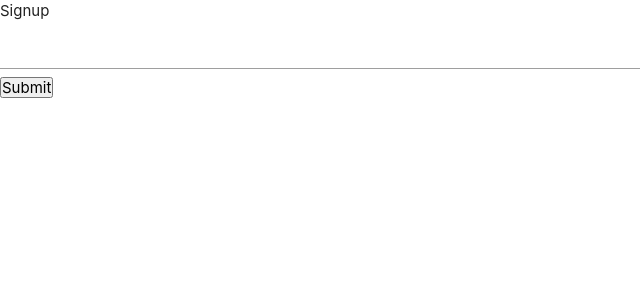
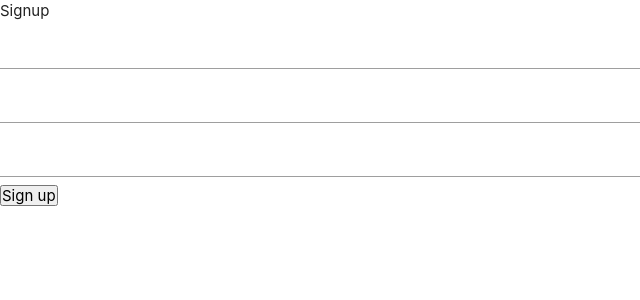
Before and after one commit to CarlssonK/foto-chatt, a React (Vite) app: page /signup in a window 1280 px wide. Shown: the top 300 px of the page, without its empty margins (0-640 px from the left). Built offline with nearby package versions, Linux system fonts and the light colour scheme.

Commit message:
Context(Components renamed) firebase working

```diff
--- /dev/null
+++ b/src/contexts/AuthContext.jsx
@@ -0,0 +1,30 @@
+import React, { useContext, useState, useEffect } from "react";
+import { auth } from "../pages/firebase";
+
+const AuthContext = React.createContext();
+
+export function useAuth() {
+  return useContext(AuthContext);
+}
+
+export function AuthProvider({ children }) {
+  const [currentUser, setCurrentUser] = useState();
+
+  function signup(email, password) {
+      return auth.createUserWithEmailAndPassword(email,password)
+  }
+
+ useEffect(() => {
+     const unsubscribe = auth.onAuthStateChanged(user => {
+        setCurrentUser(user)
+    })
+    return unsubscribe
+ },[])
+
+  const value = {
+    currentUser,
+    signup
+  };
+
+  return <AuthContext.Provider value={value}>{children}</AuthContext.Provider>;
+}
--- a/src/pages/Signup.jsx
+++ b/src/pages/Signup.jsx
@@ -1,13 +1,26 @@
-import React from "react";
+import React, {useRef} from "react";
+import {useAuth} from "../contexts/AuthContext"
 
-function Signup() {
+export default function Signup() {
+const emailRef = useRef();
+const passwordRef = useRef();
+const passwordConfirmRef = useRef();
+//const {Signup} = useAuth();
+
+
+
+
     return (
         <div>
+
+
             Signup
-            <input type="text" name="" id="" />
-            <button>Submit</button>
+            <input type="text" name="" id="" ref={emailRef} />
+            <input type="text" name="" id="" ref={passwordRef}/>
+            <input type="text" name="" id="" ref={passwordConfirmRef}/>
+            <button>Sign up</button>
+
+
         </div>
     );
 }
-
-export default Signup;
--- a/src/pages/firebase.jsx
+++ b/src/pages/firebase.jsx
@@ -1,13 +1,13 @@
 import firebase from "firebase/app"
 import "firebase/auth"
 
-const app = firebase.initializeApp = ({
-    apiKey: process.env.REACT_FIREBASE_API_KEY,
-    authDomain: process.env.REACT_FIREBASE_AUTH_DOMAIN ,
-    projectId: process.env.REACT_FIREBASE_PROJECT_ID ,
-    storageBucket: process.env.REACT_FIREBASE_STORAGE_BUCKET ,
-    messagingSenderId: process.env.REACT_FIREBASE_MESSAGING_SENDER_ID ,
-    appId: process.env.REACT_FIREBASE_APP_ID
+const app = firebase.initializeApp({
+    apiKey: "AIzaSyDX-53BG5evNPJlBzl0mMJo8XuZ1bSxEcg",
+    authDomain:"foto-chatt.firebaseapp.com",
+    projectId: "foto-chatt",
+    storageBucket: "foto-chatt.appspot.com" ,
+    messagingSenderId: "664715198061" ,
+    appId: "1:664715198061:web:200f82eff3cfba41d74964"
   });
 
   export const auth = app.auth();
```
Also changed, not shown: 1 other file (tests, documents, lock files or other folders).
